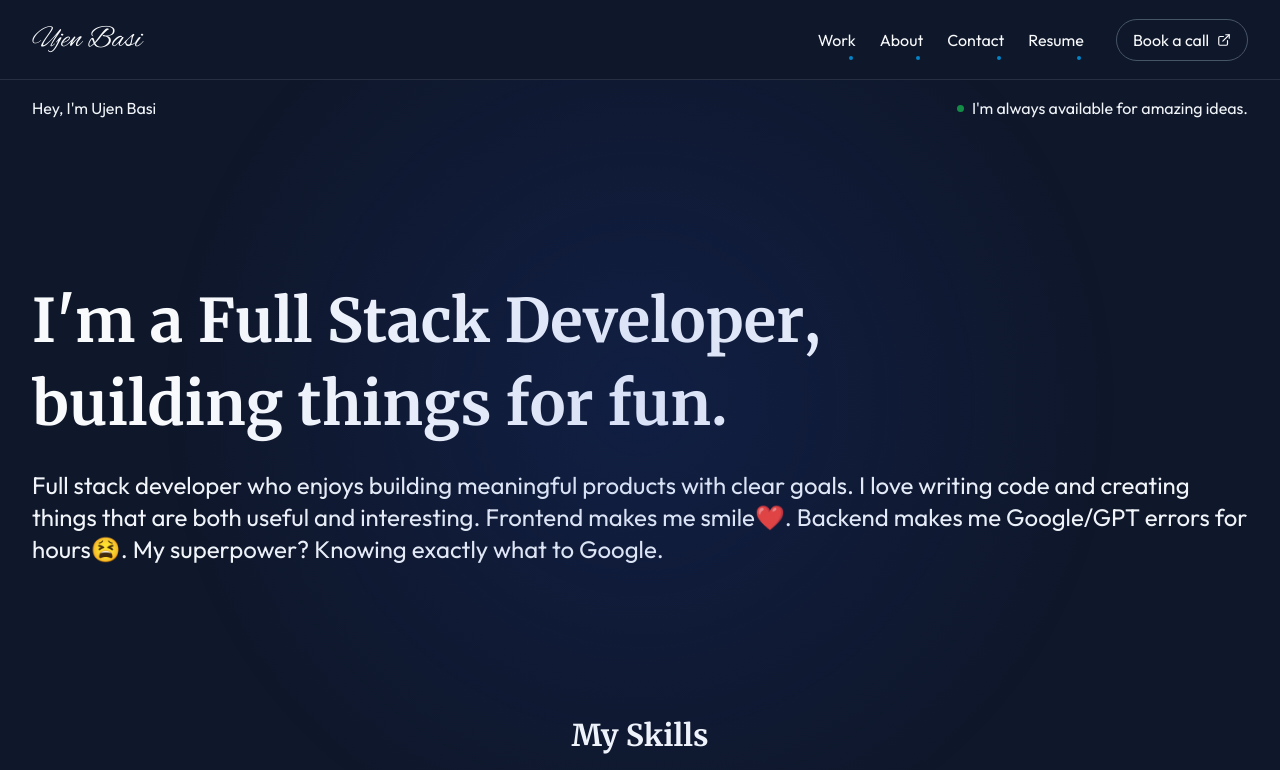
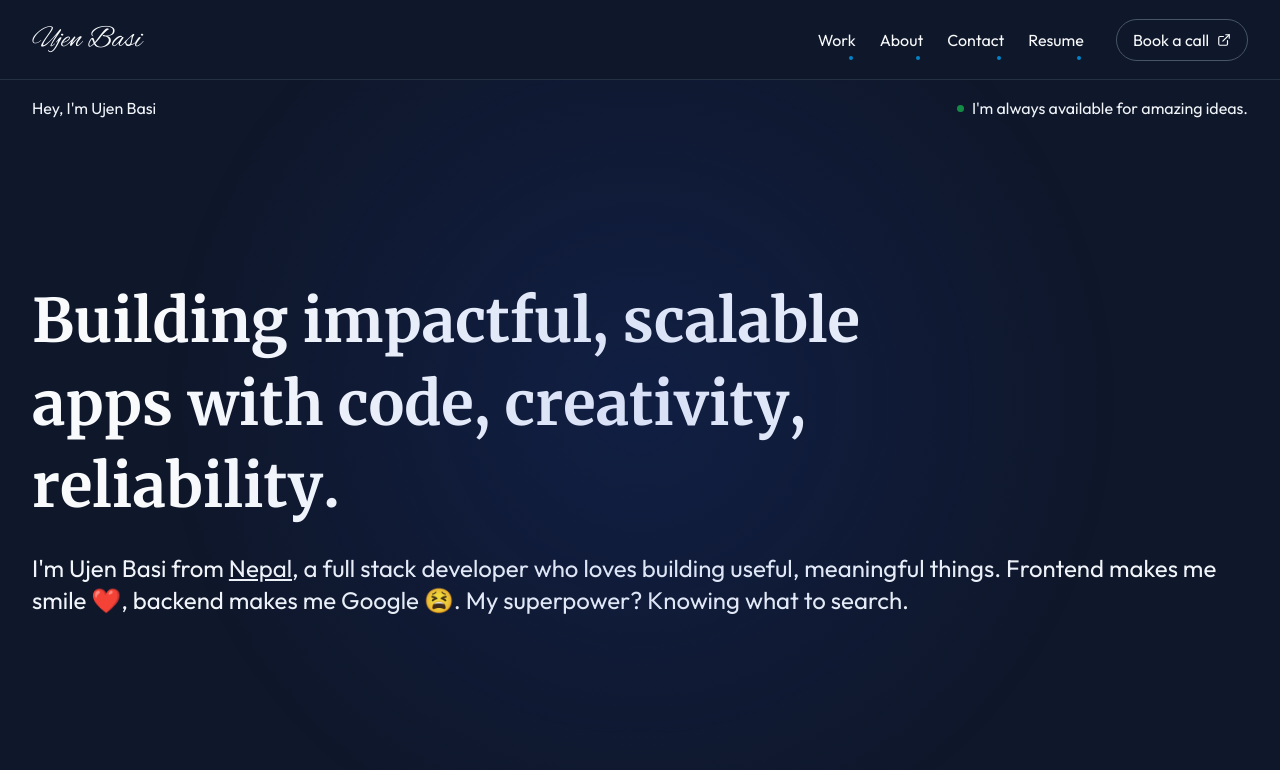
Before and after one commit to ujen5173/portfolio, a Next.js app: page / in a window 1280 px wide. Shown: the top 770 px of the page. Built offline with nearby package versions, Linux system fonts and the light colour scheme; a web font is replaced by a local one.

Commit message:
chore: update heading and project

```diff
--- a/src/app/_components/HeroSection.tsx
+++ b/src/app/_components/HeroSection.tsx
@@ -22,7 +22,8 @@ const HeroSection = () => {
         <AnimatedElement
           el="h1"
           once={true}
-          text="I'm a Full Stack Developer, building things for fun."
+          // text="I'm a Full Stack Developer, building things for fun."
+          text="Building impactful, scalable apps with code, creativity, reliability."
           className={`text-4xl lg:text-6xl w-9/12 2xl:w-8/12 mb-6 lg:leading-snug font-semibold text-slate-50 ${merriweather.className}`}
         />
 
@@ -37,11 +38,9 @@ const HeroSection = () => {
           }}
           variants={defaultAnimations}
         >
-          Full stack developer who enjoys building meaningful products with
-          clear goals. I love writing code and creating things that are both
-          useful and interesting. Frontend makes me smile❤️. Backend makes me
-          Google/GPT errors for hours😫. My superpower? Knowing exactly what to
-          Google.
+          I&apos;m Ujen Basi from <u>Nepal</u>, a full stack developer who loves
+          building useful, meaningful things. Frontend makes me smile ❤️,
+          backend makes me Google 😫. My superpower? Knowing what to search.
         </motion.span>
       </div>
     </section>
--- a/src/app/_constants/index.ts
+++ b/src/app/_constants/index.ts
@@ -62,14 +62,15 @@ export const projects = [
   },
   {
     id: "4",
-    title: "Velocit - Vehicle Rental Platform",
+    title: "Ridezio - Vehicle Rental Platform",
     description:
-      "A platform for  connecting users with rental shops to rent bikes, scooters, cars, and more based on location and duration.",
+      "A platform for connecting users with rental shops to rent bikes, scooters, and more based on location and duration. Mobile version will be launching soon...",
     why_i_build: [
       "Identified a Market Gap",
       "Build a production ready application",
       "Learn about the payment gateway",
-      "Deep dive into all things",
+      "Users had no easy way to compare or book vehicles",
+      "Inspired by how Airbnb solved similar problems for homes",
     ],
     tech: [
       "Next.js",
@@ -81,6 +82,8 @@ export const projects = [
       "Esewa Payment Integration",
       "Cloudinary",
       "Leaflet Map",
+      "Expo",
+      "React-Native",
     ],
     image: "/work/5.png",
     link: {
```
Also changed, not shown: 1 other file (tests, documents, lock files or other folders).
